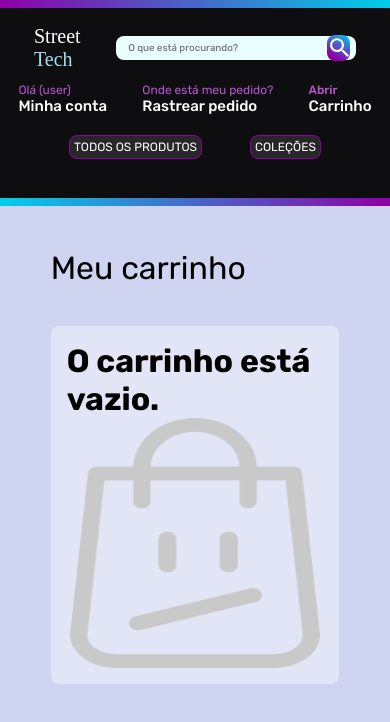
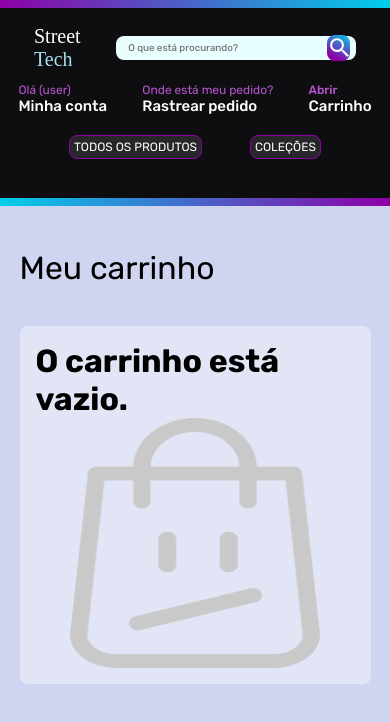
Before and after one commit to gustavocarvalho-ra/NextJs-Loja_Roupas, a Next.js app: page /checkout/cart in a window 390 px wide. Shown: the top 722 px of the page. Built offline with nearby package versions, Linux system fonts and the light colour scheme; a web font is replaced by a local one.

Commit message:
style: ajust width vw

```diff
--- a/app/checkout/cart/style.css
+++ b/app/checkout/cart/style.css
@@ -8,6 +8,10 @@
   .main {
     width: 74%;
     min-height: 100%;
+
+    @media (max-width: 440px) {
+      width: 90vw;
+    }
 
     .titleCart {
       margin: 1.2em 0 1.2em 0;
```
